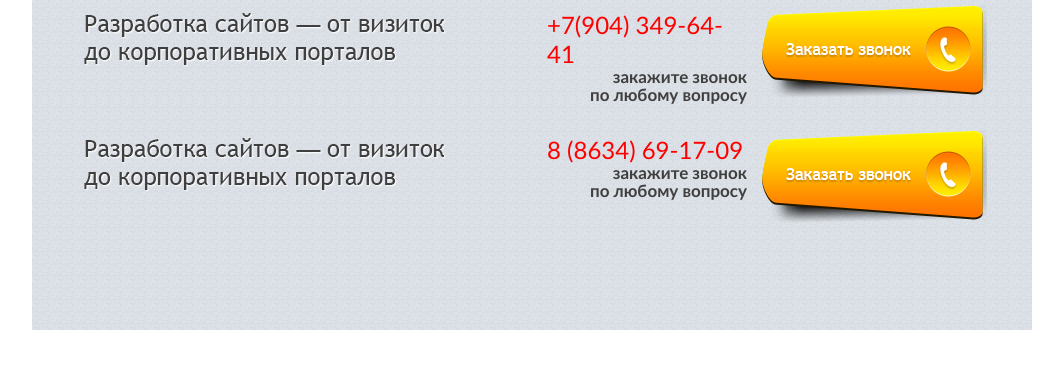
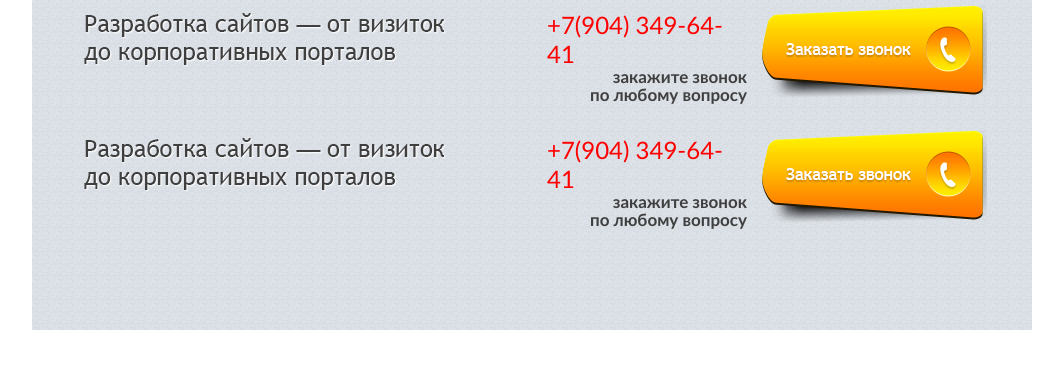
Before and after one commit to myshev/site-develope, a PHP site: template apps/frontend/templates/time_layout.php in a window 1280 px wide. Shown: the top 369 px of the page, without its empty margins (108-1171 px from the left). Run offline with PHP 8.4, Linux system fonts and the light colour scheme; the template is opened without the code that fills it, so the values that code supplies are empty.

Commit message:
номер телефона

```diff
--- a/apps/frontend/templates/time_layout.php
+++ b/apps/frontend/templates/time_layout.php
@@ -85,7 +85,7 @@
 			<div class="phone">
 				<div class="phone-text">
 					<p class="phone-number">
-						8 (8634) 69-17-09
+						+7(904) 349-64-41
 					</p>
 					<p class="phone-slogan">
 						закажите звонок<br/>
```
